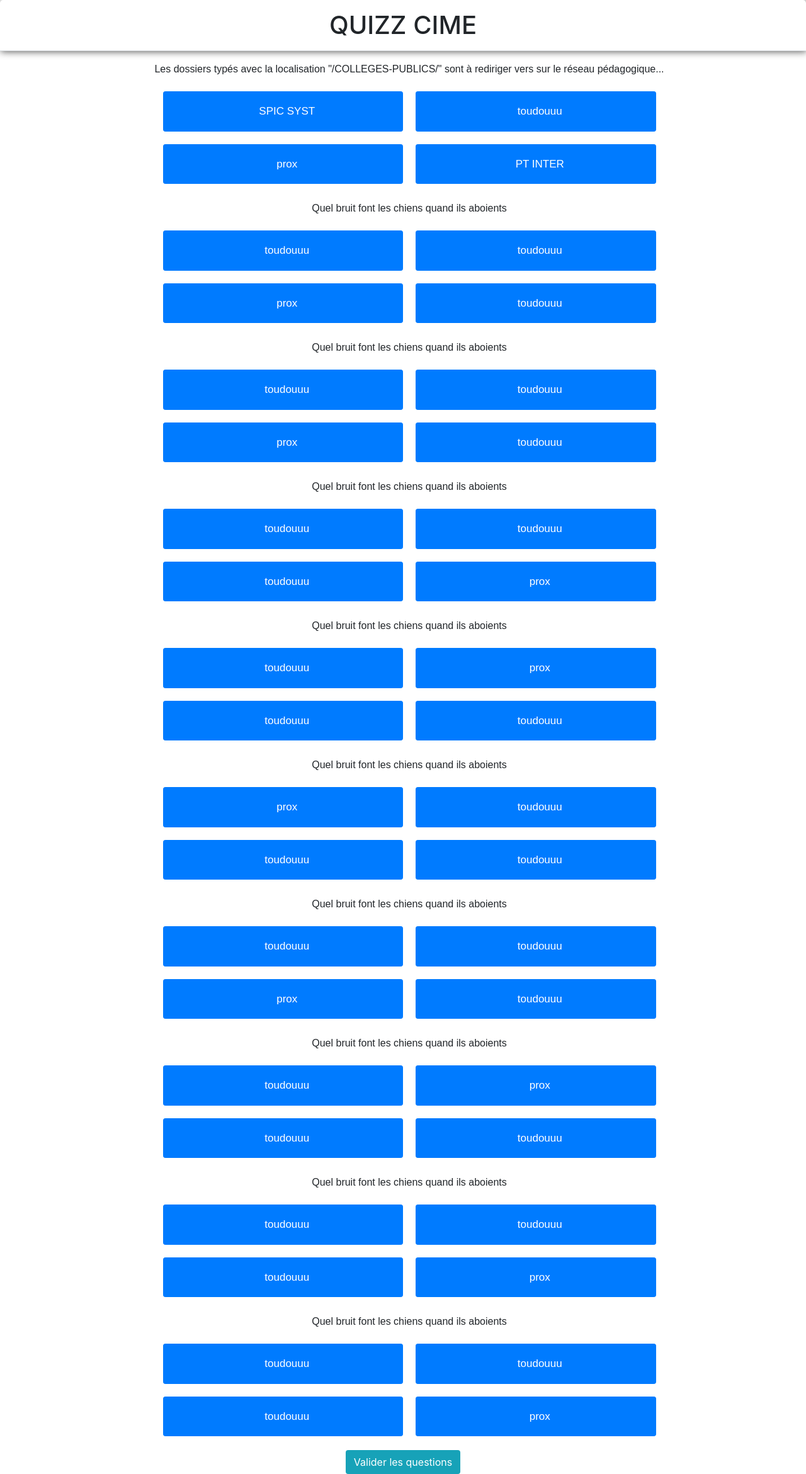
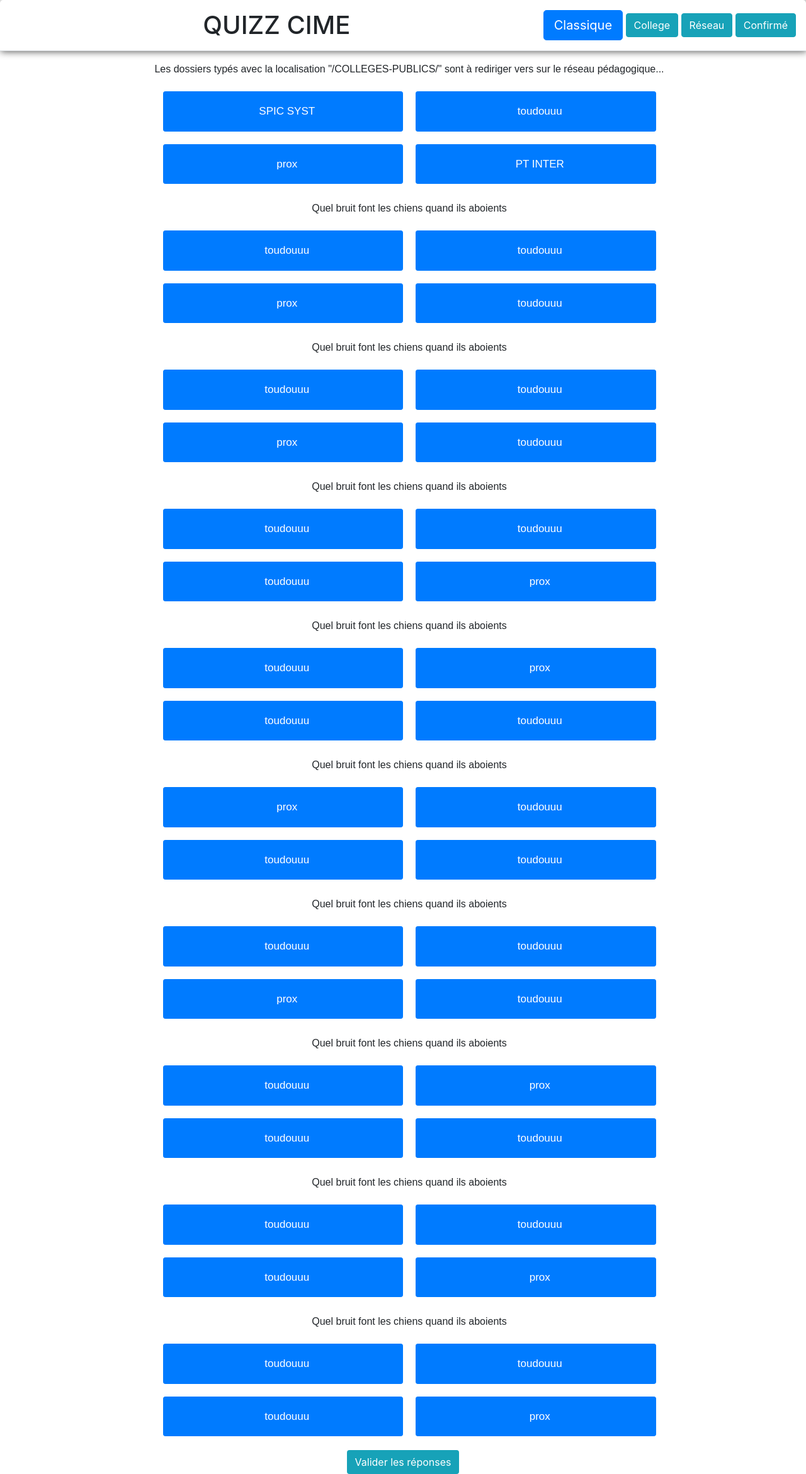
Before and after one commit to salitim/QuizzApp, a plain HTML site: page index.html in a window 1280 px wide. Shown: the whole page at 63% size. Drawn offline with nearby package versions, Linux system fonts and the light colour scheme.

Commit message:
fix questions and futur questions group

```diff
--- a/affichage/affichageQuestions.js
+++ b/affichage/affichageQuestions.js
@@ -1,6 +1,26 @@
 
 
 const app = document.getElementById("app");
+
+
+
+function displayClassiqueTab(){
+    tabQuestion = classiqueTab;
+
+}
+
+function displayCollegeTab(){
+    tabQuestion = collegeTab;
+}
+
+function displayReseauTab(){
+    tabQuestion = reseauTab;
+}
+
+function displayConfirmeTab(){
+    tabQuestion = confirmeTab;
+}
+
 
 // Génere un tableau aléatoire avec  des chiffres qui ne se repètent pas
 function randomTab(array) {
--- a/index.html
+++ b/index.html
@@ -34,7 +34,7 @@
 
 		input:checked~span {
 			color: black;
-			background: rgb(89, 180, 255);
+			background: rgba(89, 180, 255, 0.329);
 			padding: 5%;
 			border-radius: 10px;
 		}
@@ -189,6 +189,12 @@
 
 	<header class="modal-header">
 		<h1 style="margin:auto">QUIZZ CIME</h1>
+		<div id="selectQuizz">
+			<button id="classique" onclick="displayClassiqueTab()" class="btn btn-primary btn-lg">Classique</button>
+			<button id="college"  onclick="displayCollegeTab()" class="btn btn-info">College</button>
+			<button id="reseau"  onclick="displayReseauTab()" class="btn btn-info">Réseau</button>
+			<button id="confirme"  onclick="displayConfirmeTab()" class="btn btn-info">Confirmé</button>
+		</div>
 	</header>
 
 	<div class="quizz container-fluid" id="quizz">
@@ -198,8 +204,8 @@
 			</div>
 			<!--Ajouter d'autres question en html ou modifier le tableaux du fichier se trouvant dans le dossier '/données/questions.js' -->
 			<div class="text-center" id="validationRep">
-				<button type="submit" value="Valider les questions" class="btn bg-info text-white submit">Valider les
-					questions</button>
+				<button type="submit" value="Valider les réponses" class="btn bg-info text-white submit">Valider les
+					réponses</button>
 			</div>
 
 		</form>
--- a/traitementRep/traitementReponse.js
+++ b/traitementRep/traitementReponse.js
@@ -26,7 +26,7 @@ function download_csv() {
     var hiddenElement = document.querySelector('a');
     hiddenElement.href = 'data:text/csv;charset=utf-8,' + encodeURI(csv);
     hiddenElement.target = '_blank';
-    hiddenElement.download = 'agent.csv';
+    hiddenElement.download = 'agent'+new Date()+'.csv';
     hiddenElement.click();
 }
 
```
